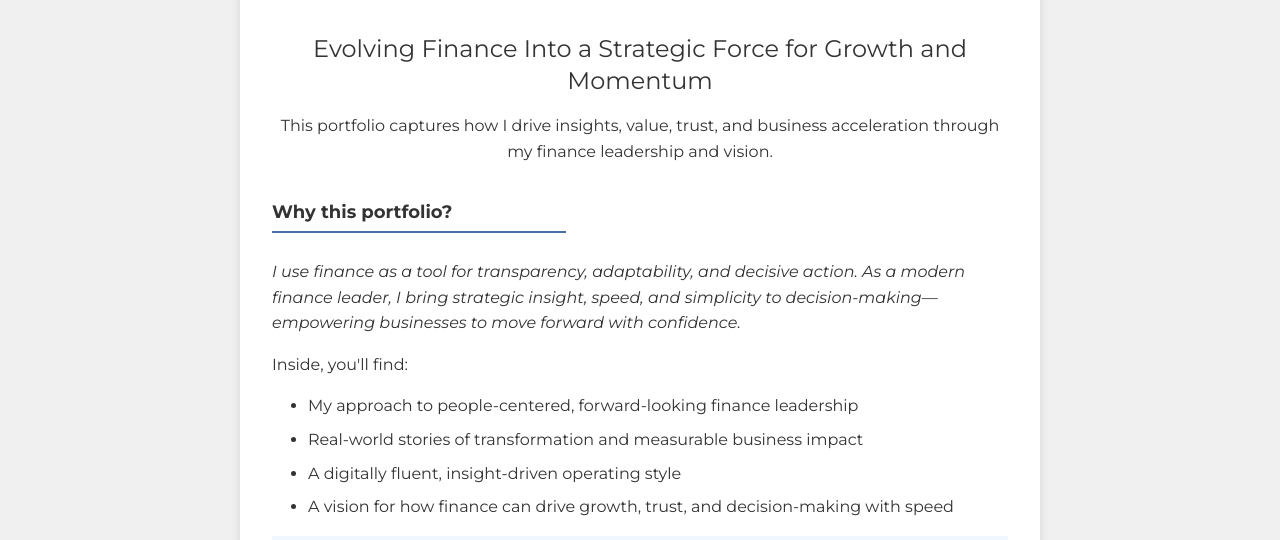
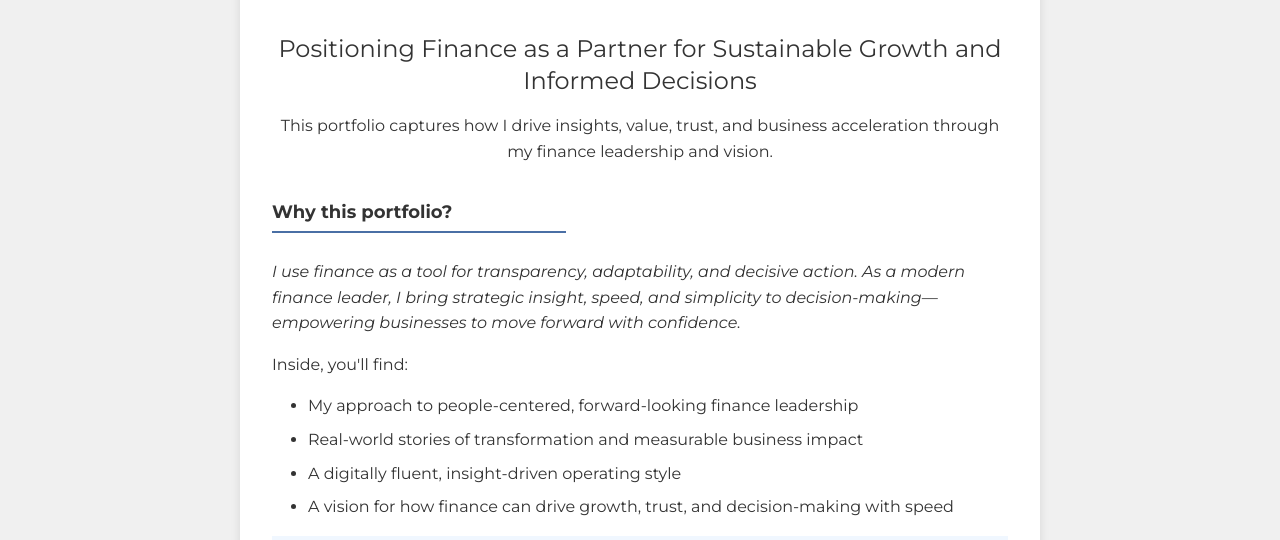
Before and after one commit to zillesen/zillesen.github.io, a plain HTML site: page index.html in a window 1280 px wide. Shown: the part 260-800 px from the top of the page. Drawn offline with Linux system fonts and the light colour scheme.

Commit message:
Update index.html
Change the header text FROM: "Evolving Finance Into a Strategic Force for Growth and Momentum" To: "Positioning Finance as a Partner for Sustainable Growth and Informed Decisions"

```diff
--- a/index.html
+++ b/index.html
@@ -20,7 +20,7 @@
         </header>
         <div class="container">
             <section class="intro-section">
-                <h2>Evolving Finance Into a Strategic Force for Growth and Momentum</h2>
+                <h2>Positioning Finance as a Partner for Sustainable Growth and Informed Decisions</h2>
                 <p>This portfolio captures how I drive insights, value, trust, and business acceleration through my finance leadership and vision.</p>
             </section>
 
```
